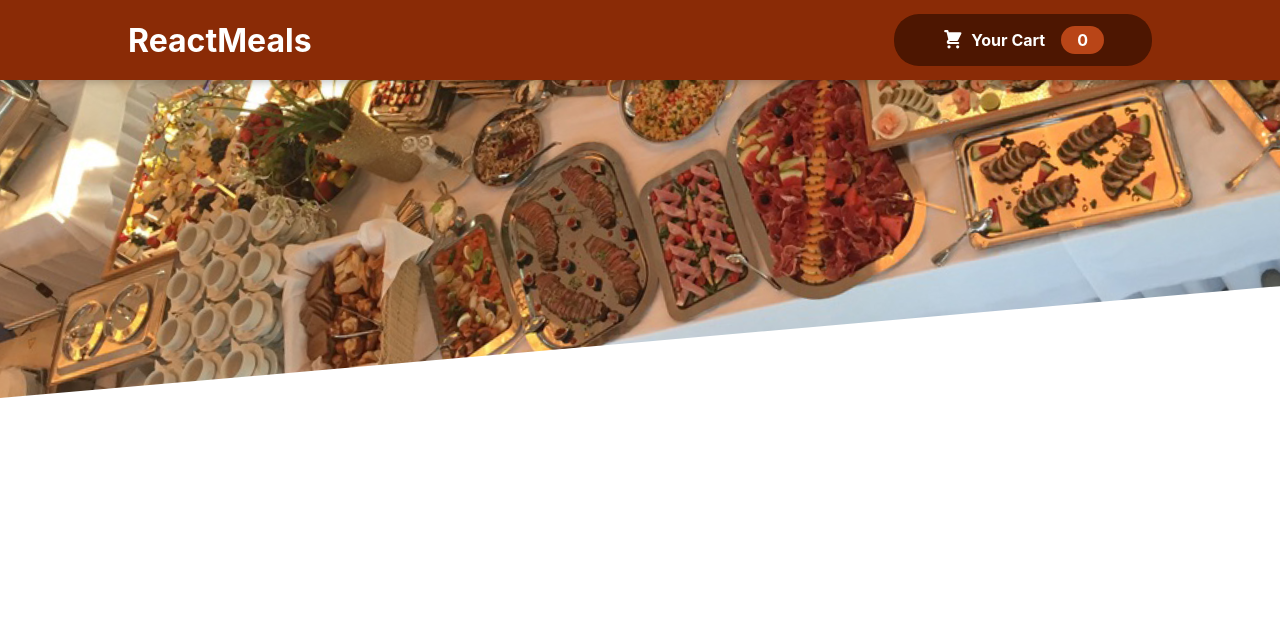
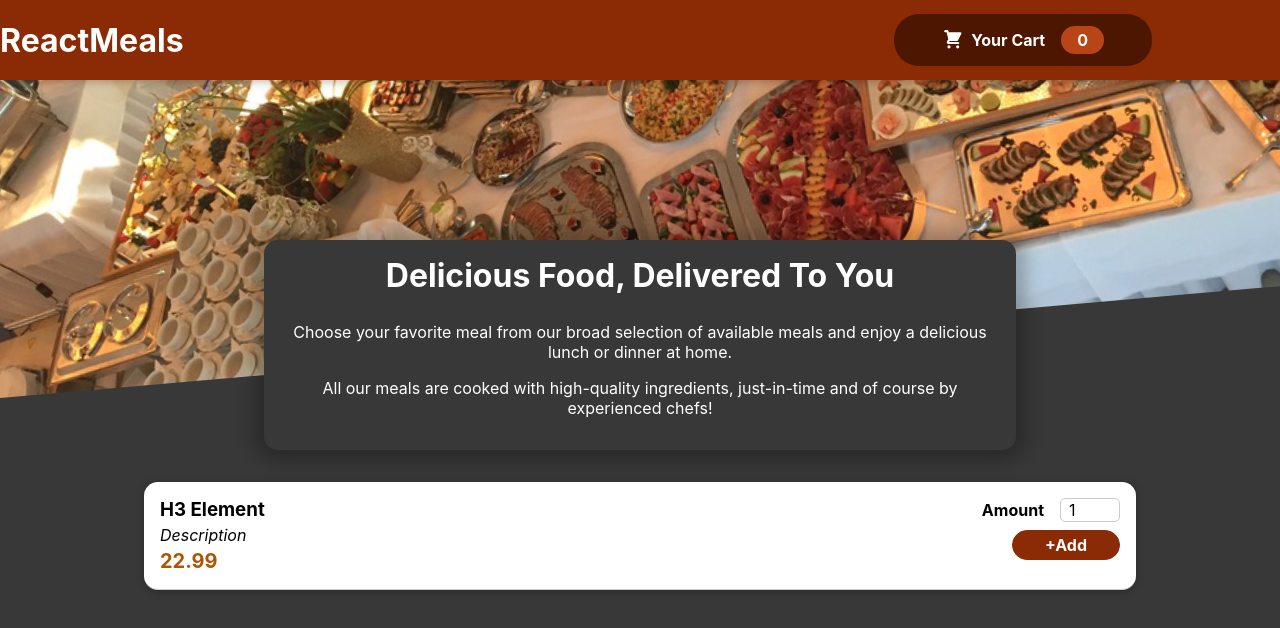
Before and after one commit to ahmetsarikaya0696/food-order-app, a React (Create React App) app: page / in a window 1280 px wide. Shown: the top 628 px of the page. Built offline with nearby package versions, Linux system fonts and the light colour scheme.

Commit message:
genel tasarım tamamlandı

```diff
--- a/src/App.js
+++ b/src/App.js
@@ -1,10 +1,14 @@
 import React, { Fragment } from "react";
 import Header from "./components/Header/Header";
+import MealsSummary from "./components/Meals/MealsSummary/MealsSummary";
+import MealItem from "./components/Meals/MealItem/MealItem";
 
 function App() {
   return (
     <Fragment>
       <Header />
+      <MealsSummary />
+      <MealItem />
     </Fragment>
   );
 }
--- a/src/components/Header/Header.module.css
+++ b/src/components/Header/Header.module.css
@@ -14,9 +14,9 @@
   z-index: 10;
 }
 
-.header h1 {
+/* .header h1 {
   margin: 0 10%;
-}
+} */
 
 .main-image {
   width: 100%;
--- /dev/null
+++ b/src/components/Meals/MealItem/MealItem.js
@@ -0,0 +1,19 @@
+import React from "react";
+import styles from "./MealItem.module.css";
+import Card from "../../UI/Card/Card";
+import MealItemForm from "./MealItemForm";
+
+const MealItem = () => {
+  return (
+    <Card className={styles.meal}>
+      <div>
+        <h3>H3 Element</h3>
+        <div className={styles.description}>Description</div>
+        <div className={styles.price}>22.99</div>
+      </div>
+      <MealItemForm />
+    </Card>
+  );
+};
+
+export default MealItem;
--- /dev/null
+++ b/src/components/Meals/MealItem/MealItemForm.js
@@ -0,0 +1,14 @@
+import React from "react";
+import styles from "./MealItemForm.module.css";
+import Input from "../../UI/Input/Input";
+
+const MealItemForm = () => {
+  return (
+    <form className={styles.form}>
+      <Input id="id" type="number" value="1" label="Amount" />
+      <button>+Add</button>
+    </form>
+  );
+};
+
+export default MealItemForm;
--- /dev/null
+++ b/src/components/UI/Card/Card.js
@@ -0,0 +1,8 @@
+import React from "react";
+import styles from "./Card.module.css";
+
+const Card = (props) => {
+  return <div className={props.className + " " + styles.card}>{props.children}</div>;
+};
+
+export default Card;
--- a/src/components/UI/Card/Card.module.css
+++ b/src/components/UI/Card/Card.module.css
@@ -3,4 +3,7 @@
   box-shadow: 0 2px 8px rgba(0, 0, 0, 0.25);
   border-radius: 14px;
   background-color: white;
+  margin: 2rem auto;
+  width: 60rem;
+  max-width: 95%;
 }
--- /dev/null
+++ b/src/components/UI/Input/Input.js
@@ -0,0 +1,16 @@
+import React from "react";
+import styles from "./Input.module.css";
+
+const Input = (props) => {
+    return (
+        <div className={styles.input}>
+          <label>{props.label}</label>
+          <input
+            id={props.id}
+            type={props.type}
+            value={props.value}
+          />
+        </div>)
+};
+
+export default Input;
--- /dev/null
+++ b/src/context/auth-context.js
@@ -0,0 +1,11 @@
+import React from "react";
+
+const AuthContext = React.createContext({});
+
+export const AuthContextProvider = (props) => {
+  return (
+    <AuthContext.Provider value={{}}>{props.children}</AuthContext.Provider>
+  );
+};
+
+export default AuthContext;
--- a/src/index.css
+++ b/src/index.css
@@ -5,6 +5,7 @@ body {
     sans-serif;
   -webkit-font-smoothing: antialiased;
   -moz-osx-font-smoothing: grayscale;
+  background-color: #383838;
 }
 
 code {
```
Also changed, not shown: src/index.js (+9 -8 lines).
